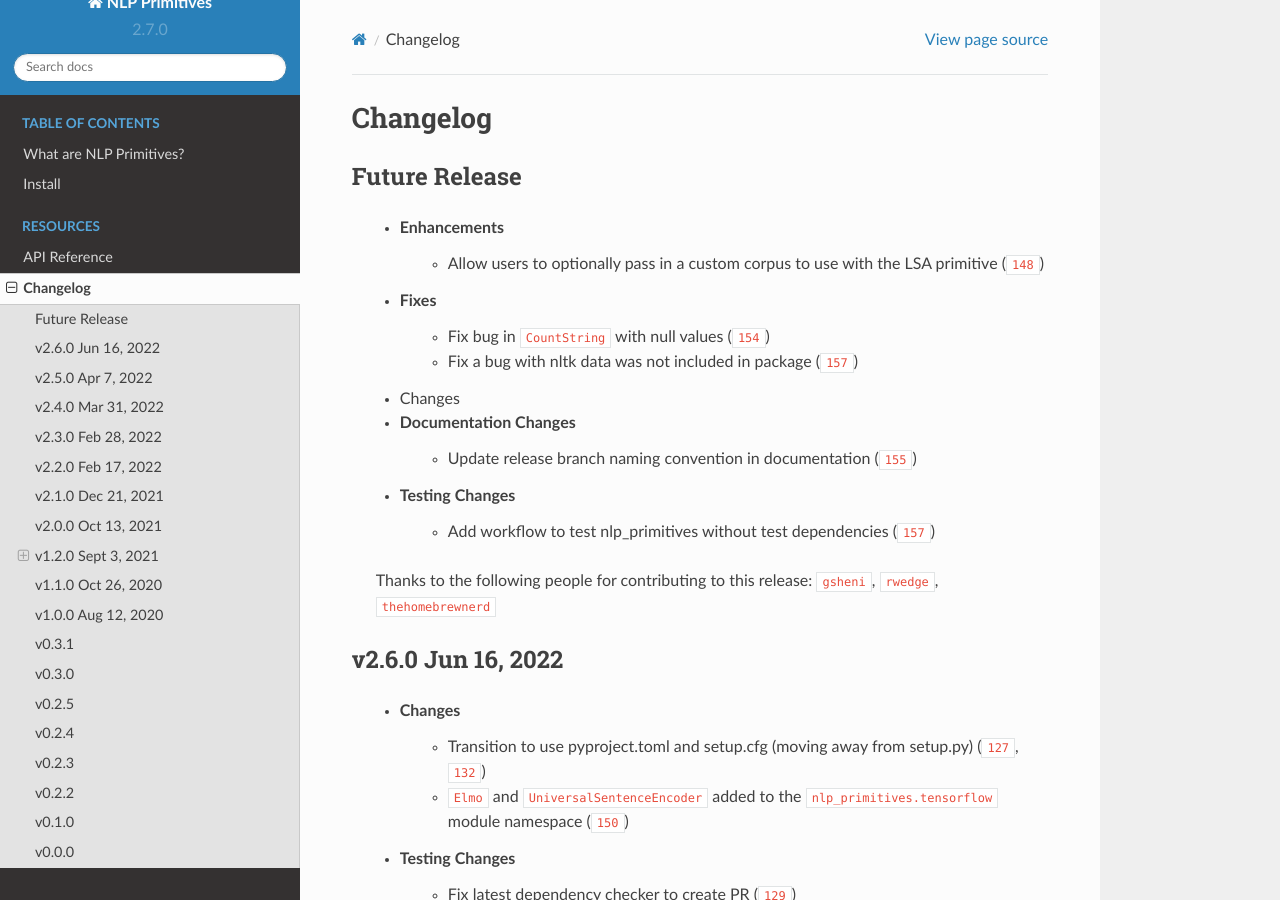
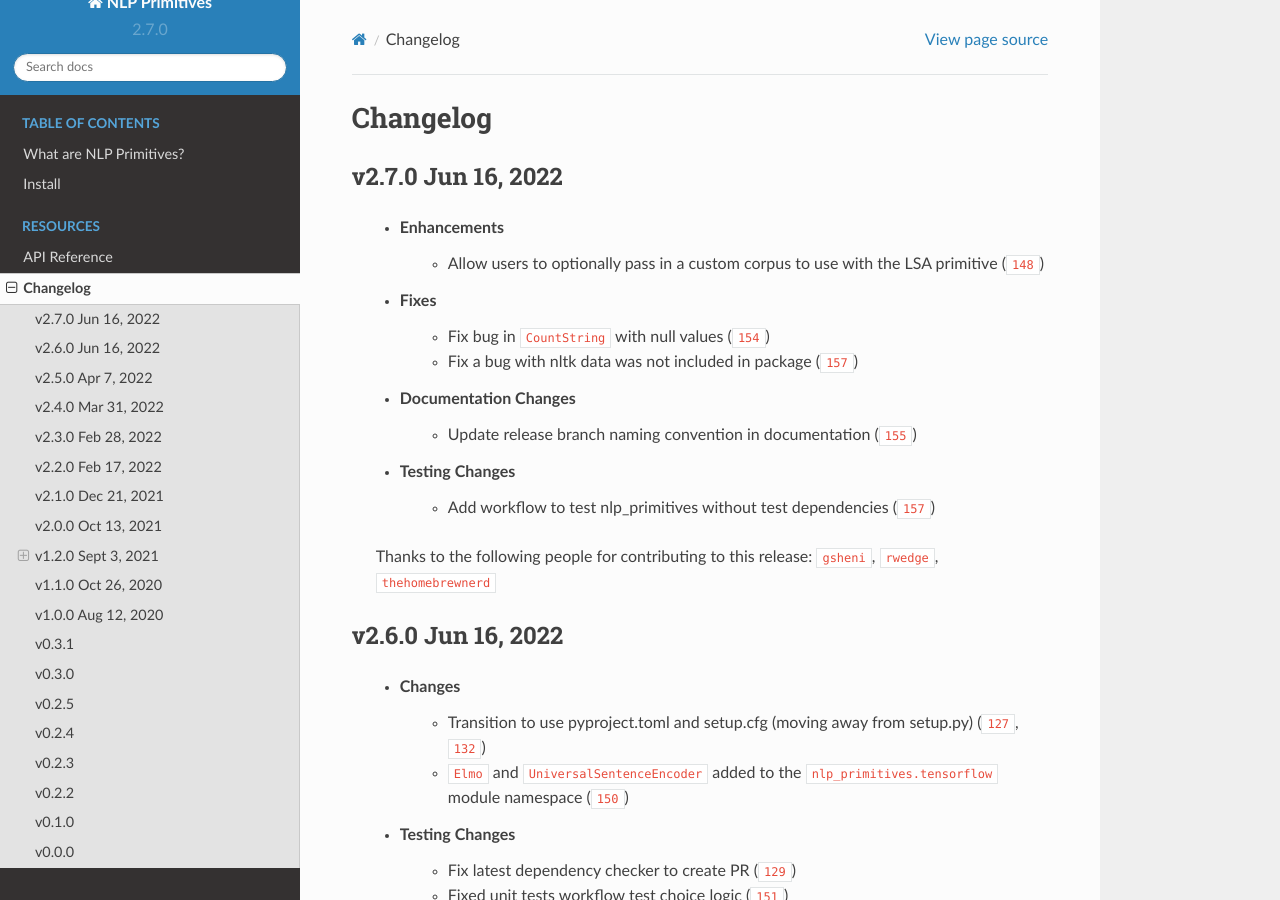
Before and after one commit to alteryx/nlp_primitives, a Sphinx documentation site: the page built from docs/source/changelog.rst, in a window 1280 px wide and 900 px high. Built offline with Sphinx 7.4.7 and the Read the Docs theme 2.0.0, drawn with Linux system fonts in a browser that asks for light colours; cross-references to code outside the pages are shown as plain code.

Commit message:
update changelog

```diff
--- a/docs/source/changelog.rst
+++ b/docs/source/changelog.rst
@@ -2,14 +2,23 @@
 Changelog
 =========
 
-Future Release
-==============
+.. Future Release
+  ==============
+    * Enhancements
+    * Fixes
+    * Changes
+    * Documentation Changes
+    * Testing Changes
+
+.. Thanks to the following people for contributing to this release:
+
+v2.7.0 Jun 16, 2022
+===================
     * Enhancements
         * Allow users to optionally pass in a custom corpus to use with the LSA primitive (:pr:`148`)
     * Fixes
         * Fix bug in ``CountString`` with null values (:pr:`154`)
         * Fix a bug with nltk data was not included in package (:pr:`157`)
-    * Changes
     * Documentation Changes
         * Update release branch naming convention in documentation (:pr:`155`)
     * Testing Changes
```
